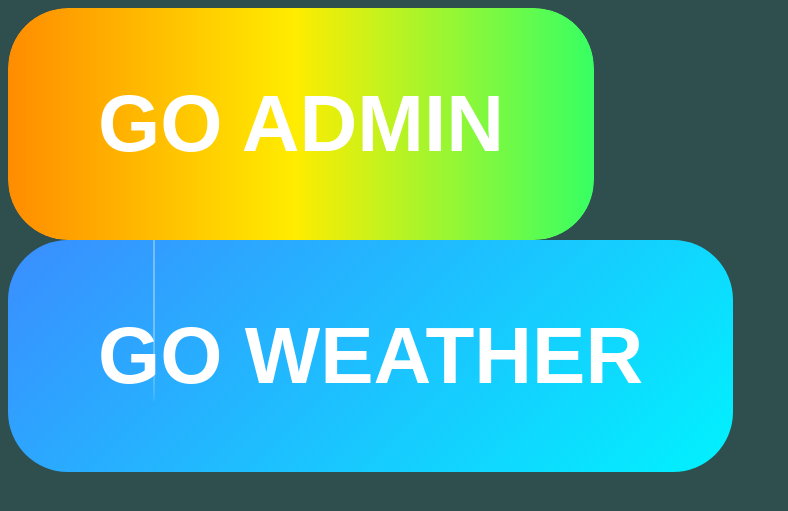
After one commit to huyhq01/weather-app, a Django app: page / in a window 1280 px wide. The commit adds this page. Shown: the top 511 px of the page, without its empty margins (0-788 px from the left). Run offline with Django 5.2, Linux system fonts and the light colour scheme.

Commit message:
Feature/frontend (#4)
* Add display summary of weather in day

* Add navigation template and update URL routing

* Refactor weather display layout into a table structure for improved organization

```diff
--- /dev/null
+++ b/weather_app/weather/templates/navigation.html
@@ -0,0 +1,136 @@
+{% extends "layout.html" %}
+
+{% block body %}
+<form action="/admin" method="get"><button class="flow-btn">Go Admin</button></form>
+<form action="/weather" method="get"><button class="weather-btn">Go Weather</button></form>
+<style>
+    :root {
+        --btn-padding: 70px 90px;
+        --btn-radius: 60px;
+        background-color: darkslategray;
+    }
+
+    .flow-btn {
+        --flow-speed: 4s;
+        /* tốc độ chảy qua lại */
+        position: relative;
+        display: inline-block;
+        padding: var(--btn-padding);
+        border-radius: var(--btn-radius);
+        border: none;
+        cursor: pointer;
+        font-weight: 700;
+        font-size: 5rem;
+        color: white;
+        text-transform: uppercase;
+        overflow: hidden;
+        background: transparent;
+
+        /* chữ to */
+        z-index: 0;
+    }
+
+    /* nền cầu vồng chảy qua lại */
+    .flow-btn::before {
+        content: "";
+        position: absolute;
+        inset: 0;
+        border-radius: inherit;
+        background: linear-gradient(90deg,
+                #ff3b3b, #ff8a00, #ffec00, #3bff61,
+                #00d0ff, #6b5bff, #ff3b3b);
+        background-size: 300% 100%;
+        animation: flowRainbow var(--flow-speed) ease-in-out infinite alternate;
+        z-index: -1;
+    }
+
+    /* text hiệu ứng glow nhẹ */
+    .flow-btn>span {
+        position: relative;
+        text-shadow: 0 0 8px rgba(255, 255, 255, 0.7);
+    }
+
+    /* animation gradient chảy qua lại */
+    @keyframes flowRainbow {
+        0% {
+            background-position: 0% 50%;
+        }
+
+        100% {
+            background-position: 100% 50%;
+        }
+    }
+
+    .weather-btn {
+        --rain-speed: 1s;
+
+        position: relative;
+        display: inline-block;
+        padding: var(--btn-padding);
+        border-radius: var(--btn-radius);
+        border: none;
+        cursor: pointer;
+        font-weight: 700;
+        font-size: 5rem;
+        color: white;
+        text-transform: uppercase;
+        overflow: hidden;
+        background: linear-gradient(135deg, #3b8dff, #00f2fe);
+        /* nền bầu trời xanh */
+        z-index: 0;
+    }
+
+    /* giọt mưa 1 */
+    .weather-btn::before {
+        content: "";
+        position: absolute;
+        top: -50%;
+        left: 20%;
+        width: 2px;
+        height: 100%;
+        background: rgba(255, 255, 255, 0.6);
+        opacity: 0.7;
+        border-radius: 50%;
+        animation: rain var(--rain-speed) linear infinite;
+        z-index: -1;
+    }
+
+    /* giọt mưa 2 */
+    .weather-btn::after {
+        content: "";
+        position: absolute;
+        top: -50%;
+        left: 70%;
+        width: 2px;
+        height: 100%;
+        background: rgba(255, 255, 255, 0.5);
+        opacity: 0.6;
+        border-radius: 50%;
+        animation: rain var(--rain-speed) linear infinite 0.5s;
+        z-index: -1;
+    }
+
+    /* chữ có glow nhẹ */
+    .weather-btn>span {
+        position: relative;
+        text-shadow: 0 0 6px #fff, 0 0 10px rgba(255, 255, 255, 0.3);
+    }
+
+    /* animation rơi */
+    @keyframes rain {
+        0% {
+            transform: translateY(-100%);
+            opacity: 0;
+        }
+
+        30% {
+            opacity: 1;
+        }
+
+        100% {
+            transform: translateY(100%);
+            opacity: 0;
+        }
+    }
+</style>
+{% endblock %}
--- a/weather_app/weather_app/urls.py
+++ b/weather_app/weather_app/urls.py
@@ -17,8 +17,15 @@ Including another URLconf
 
 from django.contrib import admin
 from django.urls import path, include
+from django.shortcuts import render
+
+
+def navigation(request):
+    return render(request, "navigation.html")
+
 
 urlpatterns = [
     path("admin/", admin.site.urls),
     path("weather/", include("weather.urls")),
+    path("", navigation, name="navigation"),
 ]
```
Also changed, not shown: weather_app/weather/static/weather/js/index.js (+8 -0 lines), weather_app/weather/static/weather/js/main.js (+9 -1 lines), weather_app/weather/templates/index.html (+13 -2 lines).
